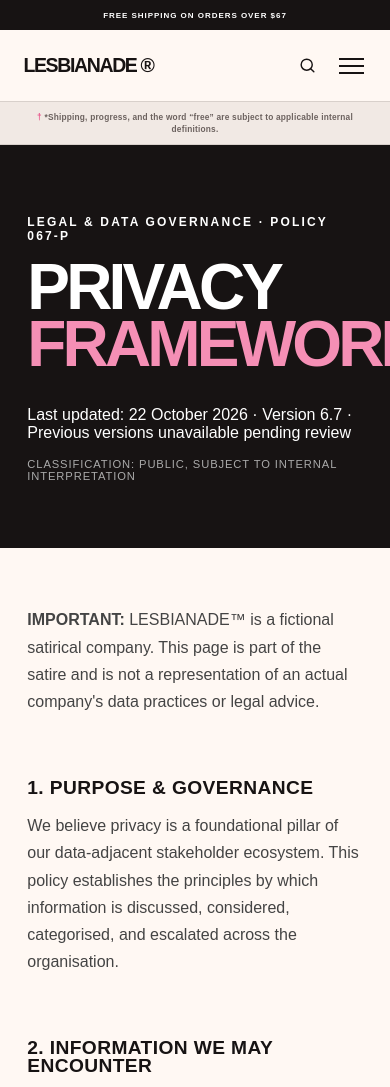
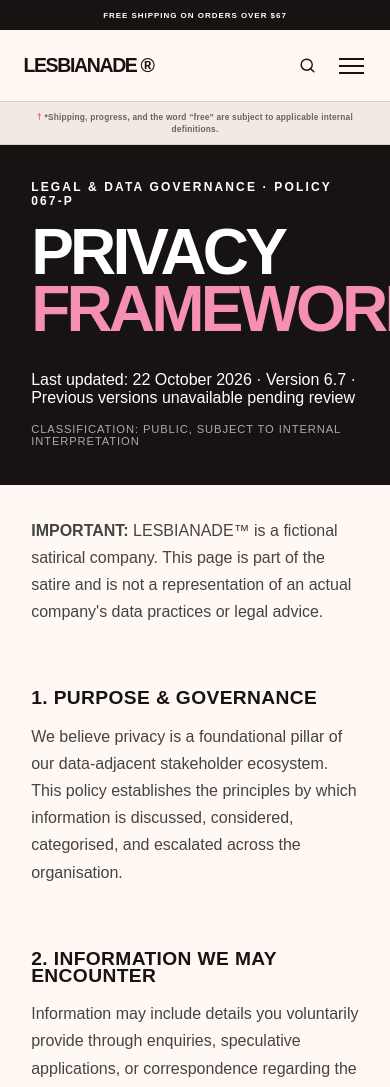
Before and after one commit to OWelton-Rosie/LESBIANADE.com, a SvelteKit app: page /legal/privacy in a window 390 px wide. Shown: the top 1087 px of the page. Built offline with nearby package versions, Linux system fonts and the light colour scheme.

Commit message:
Move legacy page styles into route component

```diff
--- a/src/routes/legal/privacy/+page.svelte
+++ b/src/routes/legal/privacy/+page.svelte
@@ -29,3 +29,57 @@
 	<h2>8. POLICY AMENDMENTS</h2>
 	<p>This document may be updated as our privacy journey evolves. Material changes will be communicated through an appropriate channel, once the appropriate channel has been selected.</p>
 </article>
+
+<style>
+/* LEGAL */
+
+.legal-header {
+    padding: 9vw 8vw 7vw;
+
+    background: var(--dark);
+    color: var(--white);
+}
+
+.legal-header h1 {
+    margin: 0 0 2rem;
+
+    font-size: clamp(4rem, 9vw, 9rem);
+}
+
+.legal-header h1 span {
+    color: var(--pink);
+}
+
+.legal-header > p:last-child {
+    color: #aaa;
+
+    font-size: 0.7rem;
+    letter-spacing: 0.08em;
+}
+
+.legal-content {
+    max-width: 900px;
+
+    padding: 8vw;
+
+    margin: 0 auto;
+}
+
+.legal-content h2 {
+    margin-top: 4rem;
+
+    font-size: 1.2rem;
+    letter-spacing: 0.02em;
+}
+
+.legal-content h2:first-child {
+    margin-top: 0;
+}
+
+.legal-content p {
+    color: #444;
+
+    font-size: 1rem;
+    line-height: 1.7;
+}
+</style>
```
